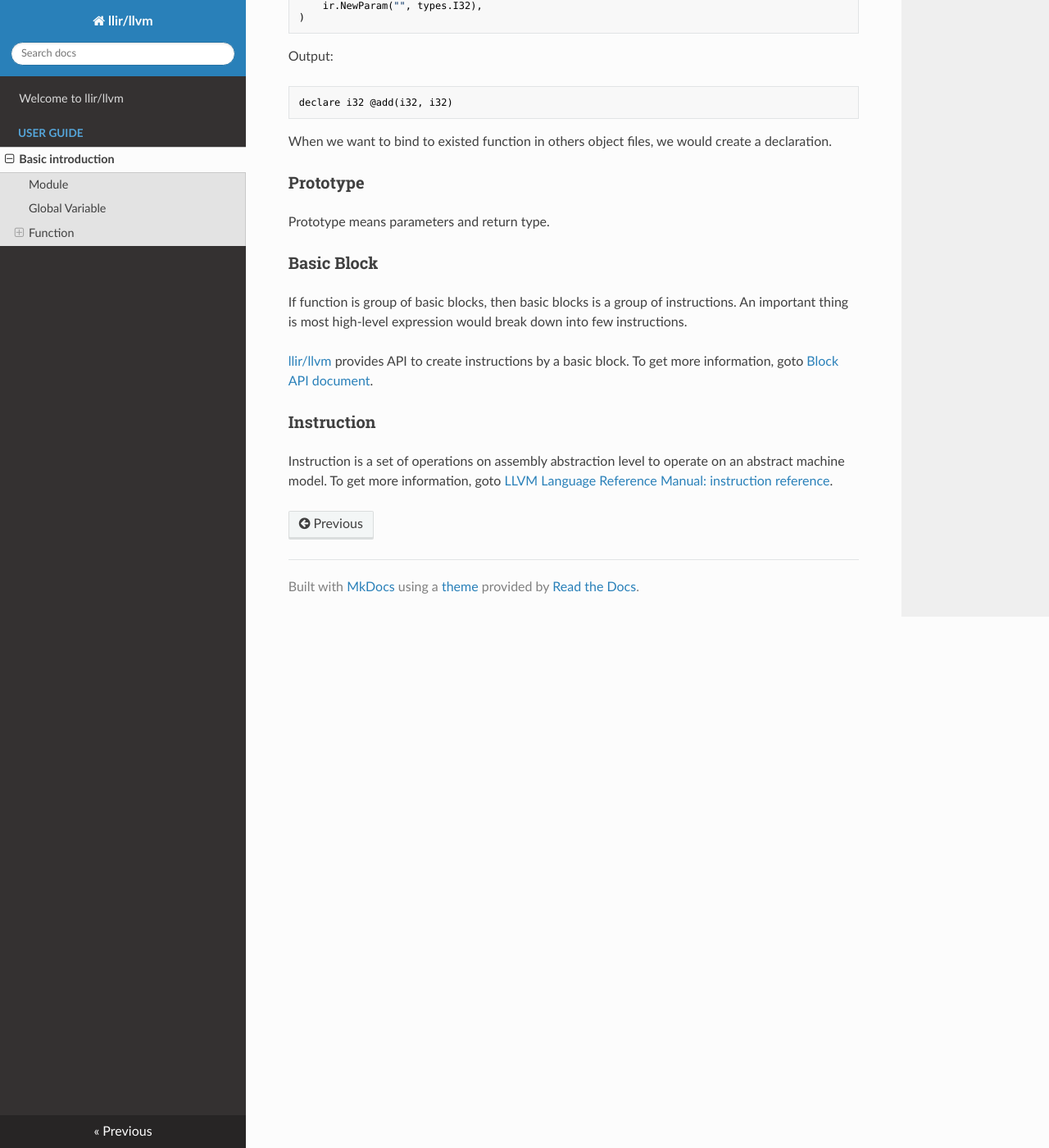
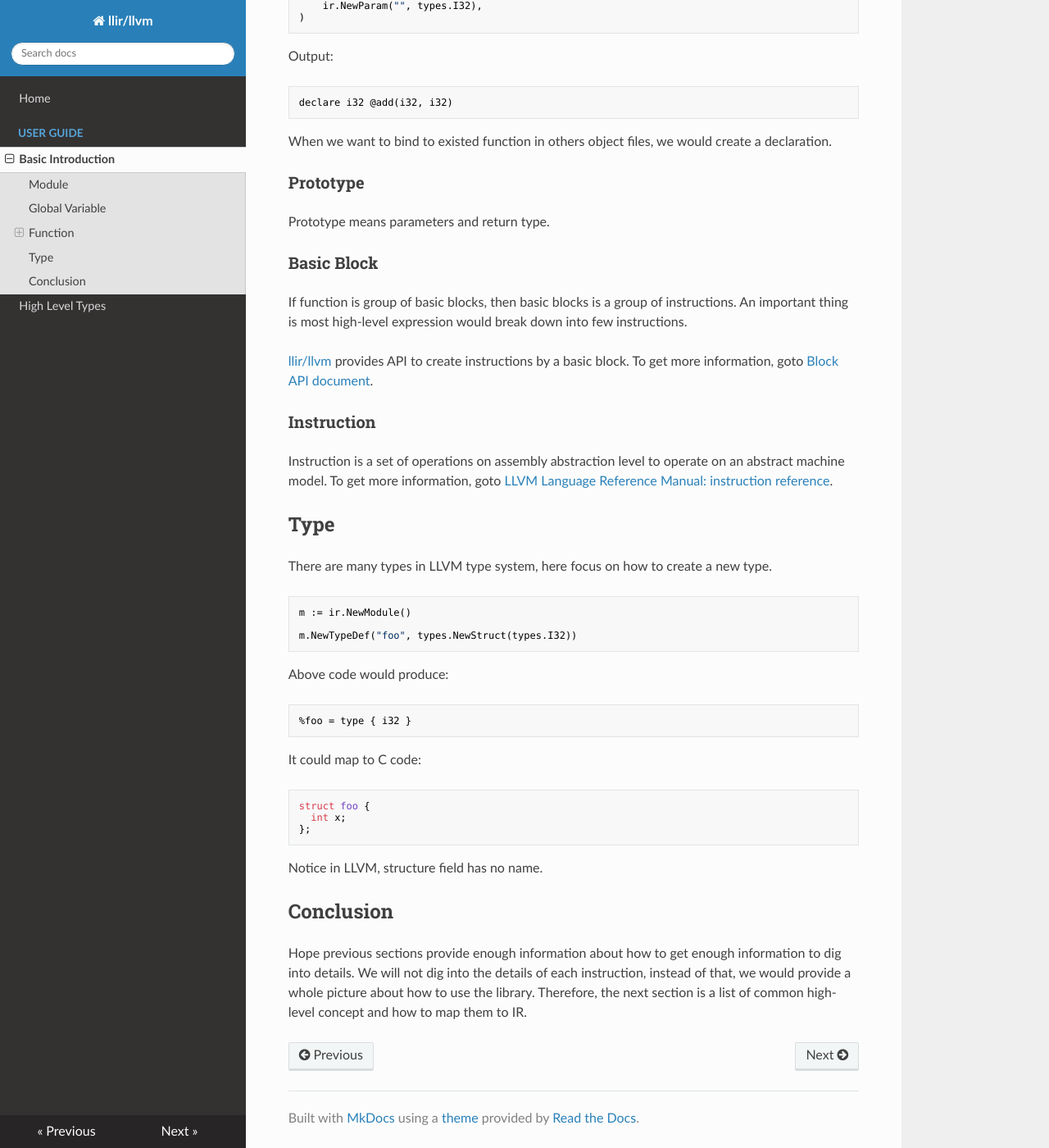
Before and after one commit to llir/document, an MkDocs documentation site: the page built from docs/user-guide/basic.md, in a window 1280 px wide and 1400 px high, scrolled down 1965 px. Shown: the whole window at 82% size. Built offline with MkDocs 1.6.1, drawn with Linux system fonts in a browser that asks for light colours; nearby versions of some CDN libraries; some of the changed text lies outside the part shown.

Commit message:
improve basic introduction and add high level types

````diff
--- a/docs/user-guide/basic.md
+++ b/docs/user-guide/basic.md
@@ -1,4 +1,4 @@
-# Basic introduction
+# Basic Introduction
 
 ## Module
 
@@ -53,8 +53,8 @@ func main() {
 	funcMain := m.NewFunc(
 		"main",
 		types.I32,
-	)
-	mb := funcMain.NewBlock("")
+	)  // omit parameters
+	mb := funcMain.NewBlock("") // llir/llvm would give correct default name for block without name
 	mb.NewCall(funcAdd, constant.NewInt(types.I32, 1), mb.NewLoad(types.I32, globalG))
 	mb.NewRet(constant.NewInt(types.I32, 0))
 
@@ -126,3 +126,35 @@ To get more information, goto [Block API document](https://pkg.go.dev/github.com
 
 Instruction is a set of operations on assembly abstraction level to operate on an abstract machine model.
 To get more information, goto [LLVM Language Reference Manual: instruction reference](https://llvm.org/docs/LangRef.html#instruction-reference).
+
+## Type
+
+There are many types in LLVM type system, here focus on how to create a new type.
+
+```go
+m := ir.NewModule()
+
+m.NewTypeDef("foo", types.NewStruct(types.I32))
+```
+
+Above code would produce:
+
+```llvm
+%foo = type { i32 }
+```
+
+It could map to C code:
+
+```c
+struct foo {
+  int x;
+};
+```
+
+Notice in LLVM, structure field has no name.
+
+## Conclusion
+
+Hope previous sections provide enough information about how to get enough information to dig into details.
+We will not dig into the details of each instruction, instead of that, we would provide a whole picture about how to use the library.
+Therefore, the next section is a list of common high-level concept and how to map them to IR.
--- a/mkdocs.yml
+++ b/mkdocs.yml
@@ -1,4 +1,9 @@
 site_name: llir/llvm
 theme: readthedocs
+nav:
+    - Home: 'index.md'
+    - 'User Guide':
+        - 'Basic Introduction': 'user-guide/basic.md'
+        - 'High Level Types': 'user-guide/types.md'
 markdown_extensions:
     - markdown_inline_graphviz
````
Also changed, not shown: docs/user-guide/types.md (added, +118 -0 lines).
